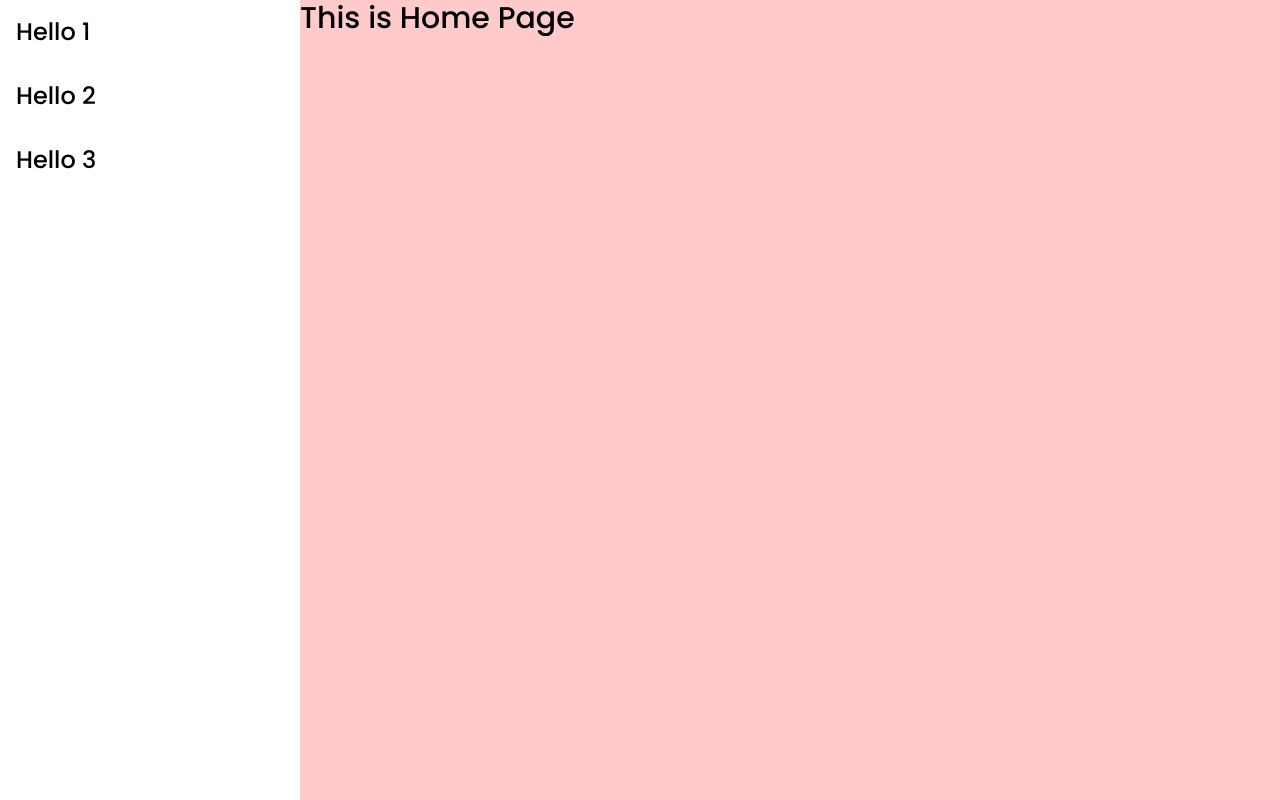
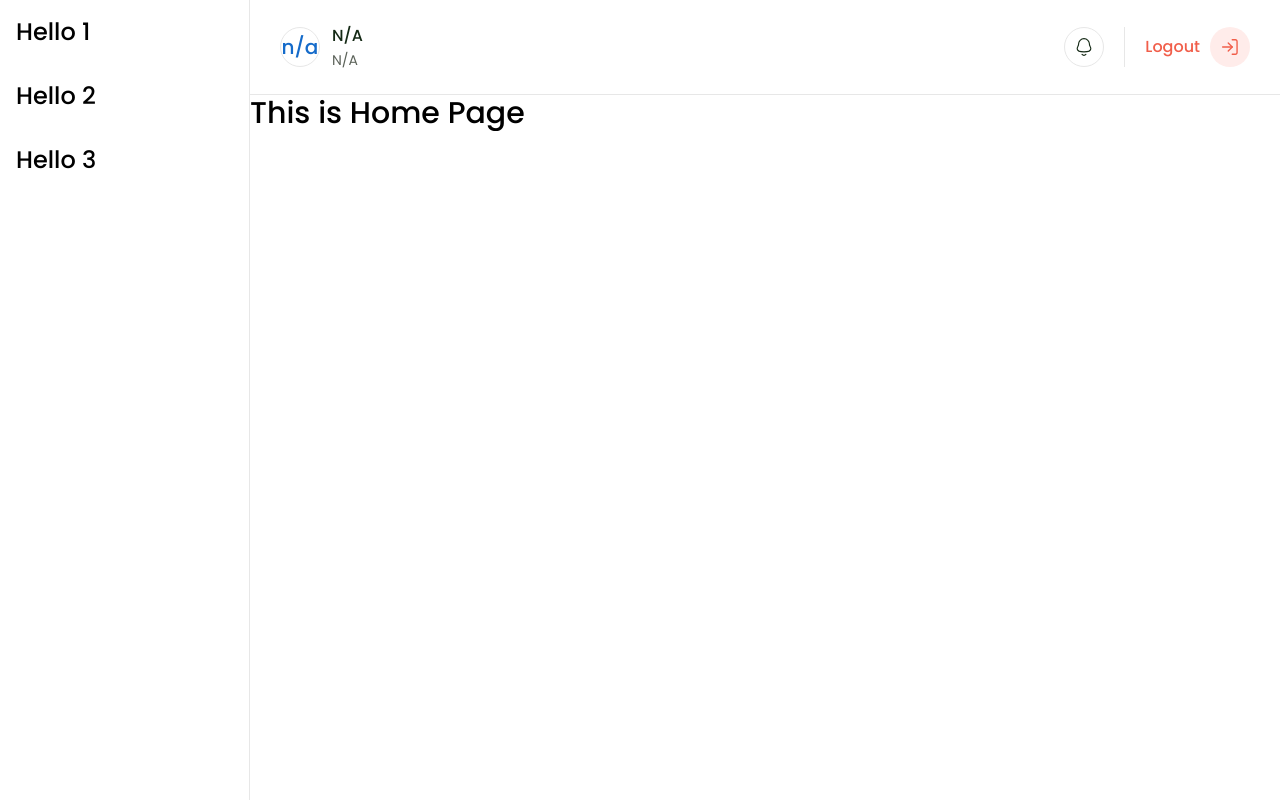
Before and after one commit to robiuzzaman4/find-therapist, a React (Vite) app: page /dashboard in a window 1280 px wide. Built offline with nearby package versions, Linux system fonts and the light colour scheme; no server answers.

Commit message:
[DONE] navbar design done

```diff
--- /dev/null
+++ b/src/components/navbar.jsx
@@ -0,0 +1,43 @@
+import notification from "../assets/icons/notification.svg";
+import logoutarrow from "../assets/icons/logout-arrow.svg";
+import { useContext } from "react";
+import { AuthContext } from "../provider/auth-provider";
+
+const Navbar = () => {
+  const { user } = useContext(AuthContext);
+  return (
+    <nav className="w-full bg-ft-white border-b border-b-ft-gray-200 py-6 px-[30px] flex items-center justify-between gap-4">
+      {/* user info */}
+      <div className="flex items-center gap-3">
+        {/* avatar */}
+        <div className="h-10 w-10 rounded-full border border-ft-gray-200 grid place-items-center bg-ft-white text-xl font-medium text-ft-blue-500 cursor-pointer">
+        {user && user?.displayName ? user?.displayName?.charAt(0) : "n/a"}
+        </div>
+        <div className="grid gap-0.5">
+          <p className="text-base font-medium text-ft-black">
+            {user && user?.displayName ? user?.displayName : "N/A"}
+          </p>
+          <p className="text-sm font-normal text-ft-gray-500">
+            {user && user?.email ? user?.email : "N/A"}
+          </p>
+        </div>
+      </div>
+      {/* notification and logout */}
+      <div className="flex items-center gap-5">
+        <button className="h-10 w-10 rounded-full border border-ft-gray-200 grid place-items-center">
+          <img src={notification} alt="notification icon" className="h-5 w-5" />
+        </button>
+        <div className="w-px h-10 bg-ft-gray-200" />
+
+        <button className="h-10 w-fit text-ft-red-500 text-base font-medium flex items-center justify-center gap-2.5">
+          <p>Logout</p>
+          <div className="h-10 w-10 rounded-full bg-ft-red-100 grid place-items-center">
+            <img src={logoutarrow} alt="logoutarrow icon" className="h-5 w-5" />
+          </div>
+        </button>
+      </div>
+    </nav>
+  );
+};
+
+export default Navbar;
--- a/src/layout/dashboard-layout.jsx
+++ b/src/layout/dashboard-layout.jsx
@@ -1,16 +1,18 @@
 import { Outlet } from "react-router-dom";
+import Navbar from "../components/navbar";
 
 const DashboardLayout = () => {
   return (
-    <div className="flex-1 items-start lg:grid lg:grid-cols-[280px_minmax(0,1fr)] xl:grid-cols-[300px_minmax(0,1fr)] bg-red-200 min-h-screen w-full relative">
+    <div className="flex-1 items-start lg:grid lg:grid-cols-[250px_minmax(0,1fr)]  min-h-screen w-full relative">
       {/* sidebar */}
-      <div className="w-full sticky top-0 h-screen bg-background p-4 hidden lg:flex flex-col gap-8 bg-white">
+      <div className="w-full sticky top-0 h-screen bg-background p-4 hidden lg:flex flex-col gap-8 bg-ft-white border-r border-r-ft-gray-200">
         <h1 className="text-2xl font-medium">Hello 1</h1>
         <h1 className="text-2xl font-medium">Hello 2</h1>
         <h1 className="text-2xl font-medium">Hello 3</h1>
       </div>
       {/* outlet */}
       <div className="overflow-hidden">
+        <Navbar/>
         <Outlet />
       </div>
     </div>
--- a/src/pages/home.jsx
+++ b/src/pages/home.jsx
@@ -1,8 +1,10 @@
 const Home = () => {
   return (
-    <div className="text-3xl font-medium">
-      <h1>This is Home Page</h1>
-    </div>
+    <>
+      <div className="text-3xl font-medium">
+        <h1>This is Home Page</h1>
+      </div>
+    </>
   );
 };
 
```
